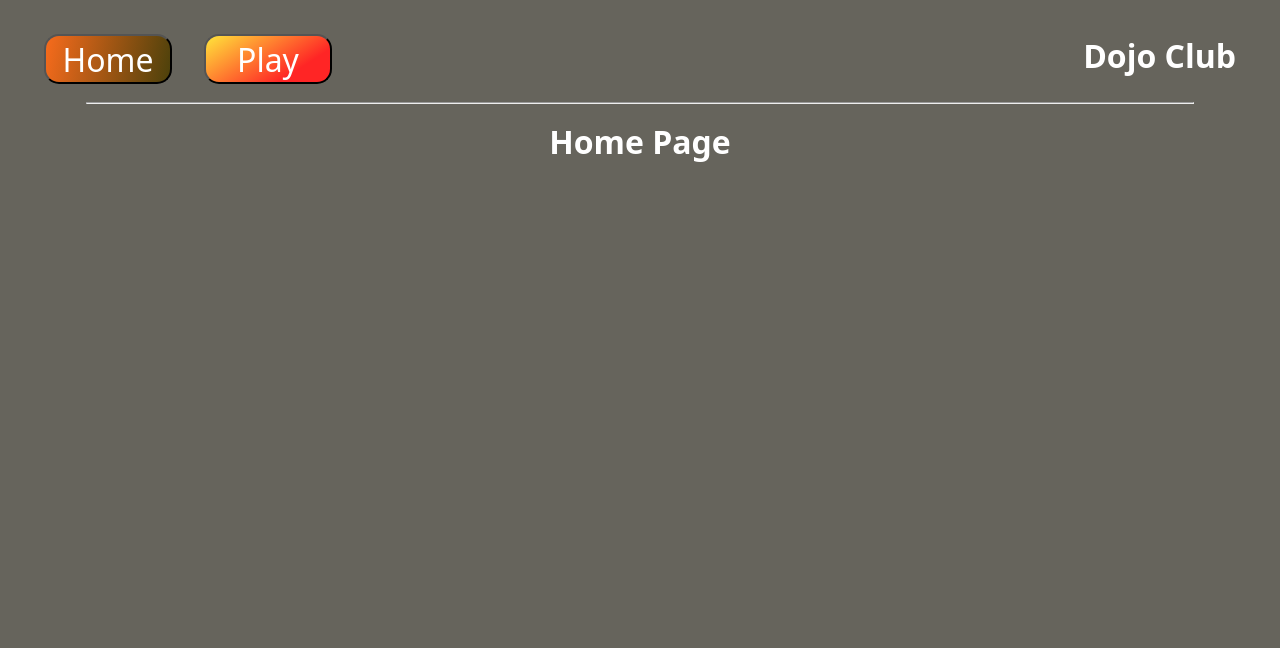
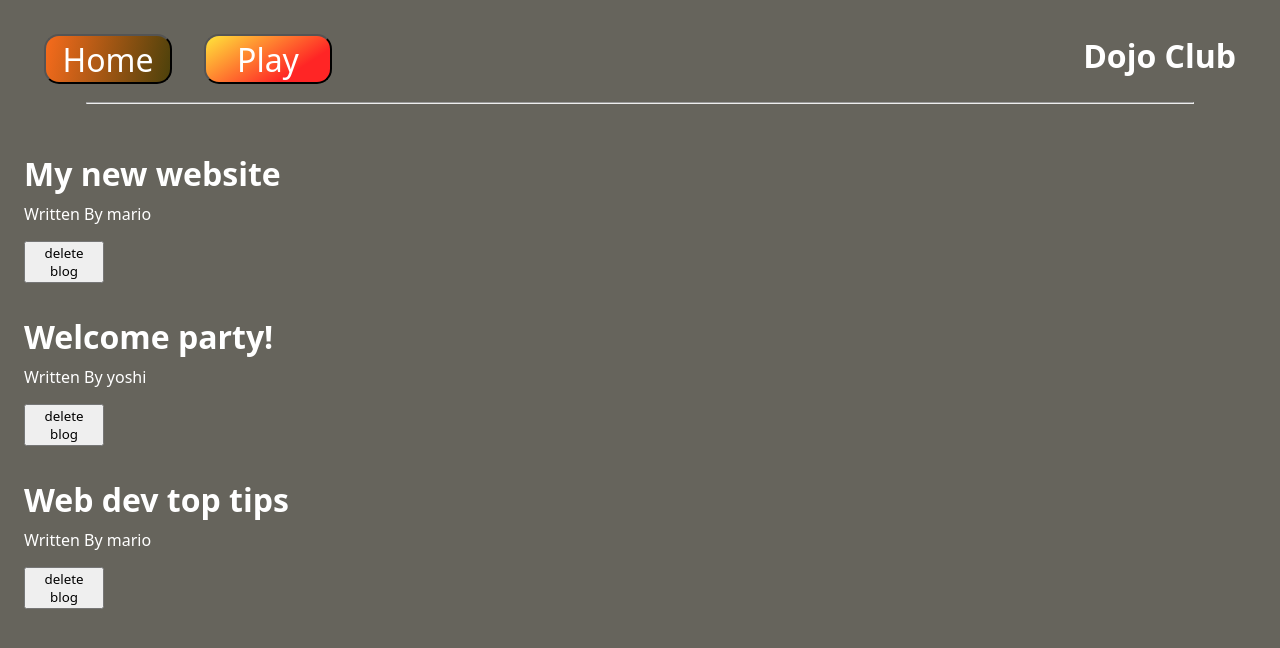
Before and after one commit to Alberteda/The-Dojo-Blog, a React (Create React App) app: page / in a window 1280 px wide. Shown: the top 648 px of the page. Built offline with nearby package versions, Linux system fonts and the light colour scheme; a web font is replaced by a local one.

Commit message:
add blogs -state, handleDelete -function and Blogs -component

```diff
--- a/src/HomePage.js
+++ b/src/HomePage.js
@@ -1,11 +1,22 @@
-import React from 'react'
+import {React, useState} from 'react'
+import Blogs from './Blogs'
 
 const HomePage = () => {
+  const [blogs, setBlogs] = useState([
+    { title: 'My new website', body: 'lorem ipsum...', author: 'mario', id: 1 },
+    { title: 'Welcome party!', body: 'lorem ipsum...', author: 'yoshi', id: 2 },
+    { title: 'Web dev top tips', body: 'lorem ipsum...', author: 'mario', id: 3 }
+  ])
+
+  const handleDelete = (id) => {
+    const newBlog = blogs.filter((blog) => (blog.id !== id))
+    setBlogs(newBlog)
+  }
 
 
   return (
     <div className="home-page">
-        <h1>Home Page</h1>
+        <Blogs blogs={blogs} handleDelete={handleDelete}/>
     </div>
   )
 }
```
